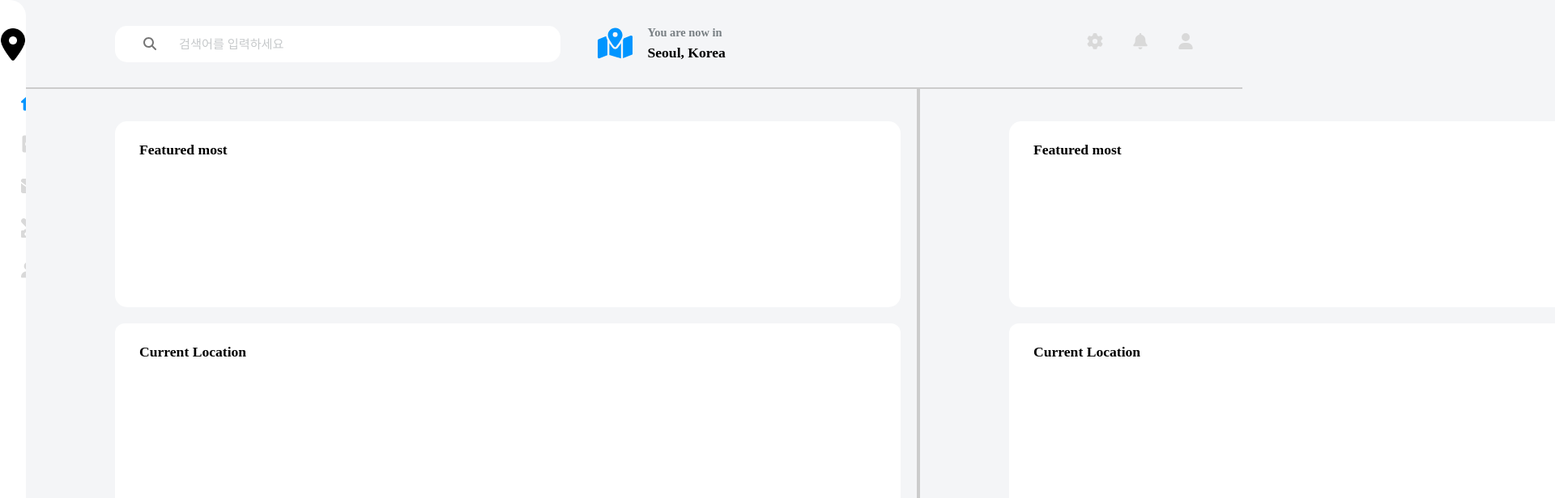
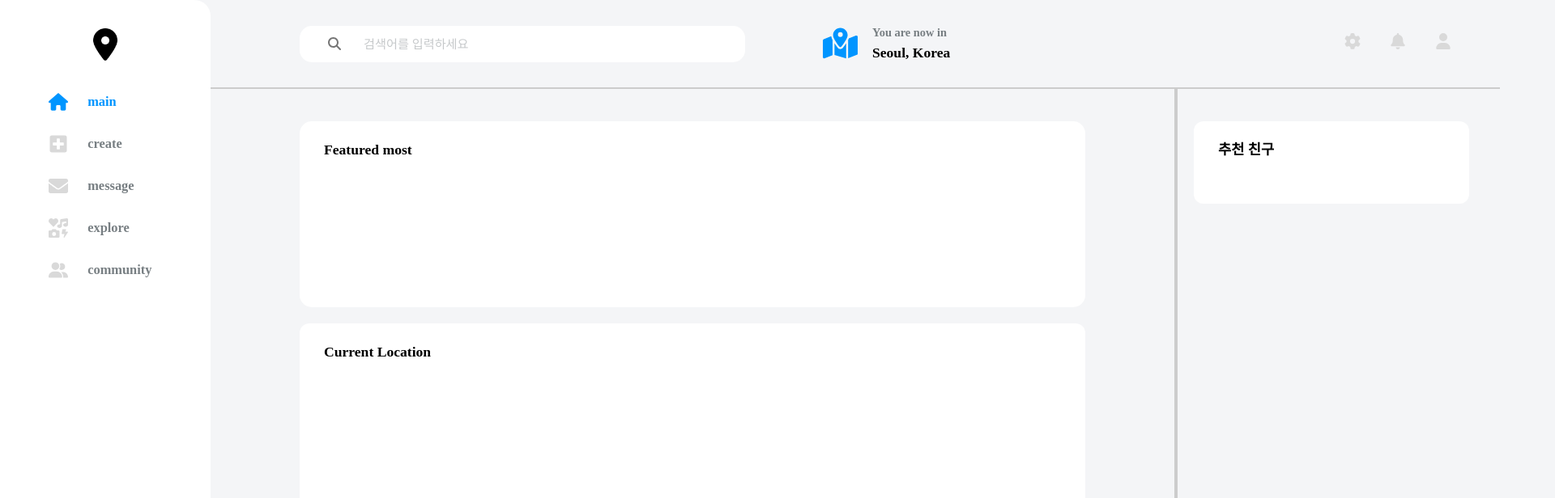
Before and after one commit to Isn-t-this-E-not-I/Took-FE, a React (Vite) app: page /main in a window 1280 px wide. Shown: the top 616 px of the page at 81% size, 1920 px wide, since content can reach past the window. Built offline with nearby package versions, Linux system fonts and the light colour scheme.

Commit message:
DashboardLayout, MainLayout 분리, Outlet, rightComponent 분리 렌더링

```diff
--- a/src/components/container/MainContainer.tsx
+++ b/src/components/container/MainContainer.tsx
@@ -3,9 +3,15 @@ import { Box, Typography } from "@mui/material";
 
 interface MainContainerProps {
   title: string; // 제목을 props로 받을 수 있게 정의
+  width?: string | number; // width를 props로 받을 수 있게 정의
+  margin?: string | number; // margin을 props로 받을 수 있게 정의
 }
 
-const MainContainer: React.FC<MainContainerProps> = ({ title }) => {
+const MainContainer: React.FC<MainContainerProps> = ({
+  title,
+  width = "970px",
+  margin = "20px 90px",
+}) => {
   return (
     <Box
       sx={{
@@ -13,9 +19,8 @@ const MainContainer: React.FC<MainContainerProps> = ({ title }) => {
         // boxShadow: "0 2px 10px rgba(0, 0, 0, 0.1)",
         borderRadius: "12px",
         padding: "20px",
-        marginTop: "20px",
-        marginLeft: "90px",
-        width: "970px",
+        margin, // 여기서 margin을 props로 받음
+        width, // 여기서 width를 props로 받음
         flexGrow: 1, // 남는 공간을 차지하도록 설정
         display: "flex",
         flexDirection: "column",
--- /dev/null
+++ b/src/components/rightsection/Recommend.tsx
@@ -0,0 +1,12 @@
+import React from "react";
+import MainContainer from "@/components/container/MainContainer";
+
+const RecommendedFriends: React.FC = () => {
+  return (
+    <div>
+      <MainContainer title="추천 친구" width="95%" margin="20px 0" />
+    </div>
+  );
+};
+
+export default RecommendedFriends;
--- a/src/layouts/dashboard/index.tsx
+++ b/src/layouts/dashboard/index.tsx
@@ -6,7 +6,7 @@ import Logo from "../../assets/images/logo.png";
 import { Nav_Buttons } from "../../data";
 import Header from "../../components/header/Header";
 
-const DashboardLayout = () => {
+const DashboardLayout = ({ rightComponent }: any) => {
   const theme = useTheme();
   const [selected, setSelected] = useState(0);
   const location = useLocation(); // 현재 경로 가져오기
@@ -29,6 +29,7 @@ const DashboardLayout = () => {
             paddingTop: "30px",
             borderTopRightRadius: "20px",
             borderBottomRightRadius: "20px",
+            flexShrink: 0, // 사이드바의 크기가 고정되도록 설정
           }}
         >
           <Stack
@@ -115,10 +116,17 @@ const DashboardLayout = () => {
       )}
 
       {/* 중앙 및 우측 콘텐츠 렌더링 */}
-      <Box flexGrow={1}>
-        {!isAuthPage && <Header />}{" "}
-        {/* auth 페이지가 아닌 경우에만 헤더를 렌더링 */}
-        <Outlet /> {/* MainLayout 렌더링 */}
+      <Box display="flex" flexDirection="column" flexGrow={1}>
+        {/* 헤더. auth 페이지가 아닌 경우에만 헤더를 렌더링  */}
+        {!isAuthPage && <Header />} {/*중앙 및 우측 부분*/}
+        <Box display="flex" flexGrow={1}>
+          <Box flexGrow={2}>
+            <Outlet /> {/* 중앙 페이지 렌더링 */}
+          </Box>
+          <Box>
+            {rightComponent} {/* 우측 컴포넌트 렌더링 */}
+          </Box>
+        </Box>
       </Box>
     </Box>
   );
--- a/src/layouts/main/index.tsx
+++ b/src/layouts/main/index.tsx
@@ -1,8 +1,15 @@
 import React from "react";
 import { useTheme } from "@mui/material/styles";
-import { Outlet } from "react-router-dom";
 
-const MainLayout = () => {
+interface MainLayoutProps {
+  rightComponent?: JSX.Element;
+  children: React.ReactNode;
+}
+
+const MainLayout: React.FC<MainLayoutProps> = ({
+  rightComponent,
+  children,
+}) => {
   const theme = useTheme();
 
   return (
@@ -28,10 +35,11 @@ const MainLayout = () => {
             borderRight: "2px solid #ccc", // 중앙-우측 경계선
           }}
         >
-          <Outlet context="center" /> {/* 중앙에 해당 페이지 렌더링 */}
+          {children} {/* 중앙에 전달된 children 컴포넌트를 렌더링 */}
         </div>
 
         {/* 우측 부분 */}
+        {rightComponent && (
           <div
             style={{
               width: "400px",
@@ -42,8 +50,9 @@ const MainLayout = () => {
               borderLeft: "2px solid #ccc", // 중앙-우측 경계선
             }}
           >
-          <Outlet context="right" /> {/* 우측에 추가적인 컴포넌트 렌더링 */}
+            {rightComponent} {/* 우측에 전달된 컴포넌트 렌더링 */}
           </div>
+        )}
       </div>
     </div>
   );
--- a/src/pages/MainPage.tsx
+++ b/src/pages/MainPage.tsx
@@ -1,15 +1,20 @@
 import React from "react";
 import BannerContainer from "@/components/container/BannerContainer";
 import MainContainer from "@/components/container/MainContainer";
+import RecommendedFriends from "@/components/rightsection/Recommend";
+import MainLayout from "@/layouts/main";
 
 const MainPage: React.FC = () => {
   return (
-    <div style={{ height: "100vh", display: "flex", flexDirection: "column" }}>
-      <BannerContainer title="Featured most" />
-
-      <MainContainer title="Current Location" />
-      <p>main page</p>
-    </div>
+    <MainLayout rightComponent={<RecommendedFriends />}>
+      <div
+        style={{ height: "100vh", display: "flex", flexDirection: "column" }}
+      >
+        <BannerContainer title="Featured most" />
+        <MainContainer title="Current Location" />
+        <p>main page</p>
+      </div>
+    </MainLayout>
   );
 };
 
```
Also changed, not shown: src/routes/index.tsx (+5 -12 lines), src/components/rightsection/Suggest.tsx (deleted). Lines whose indentation alone changed are shown as unchanged.
